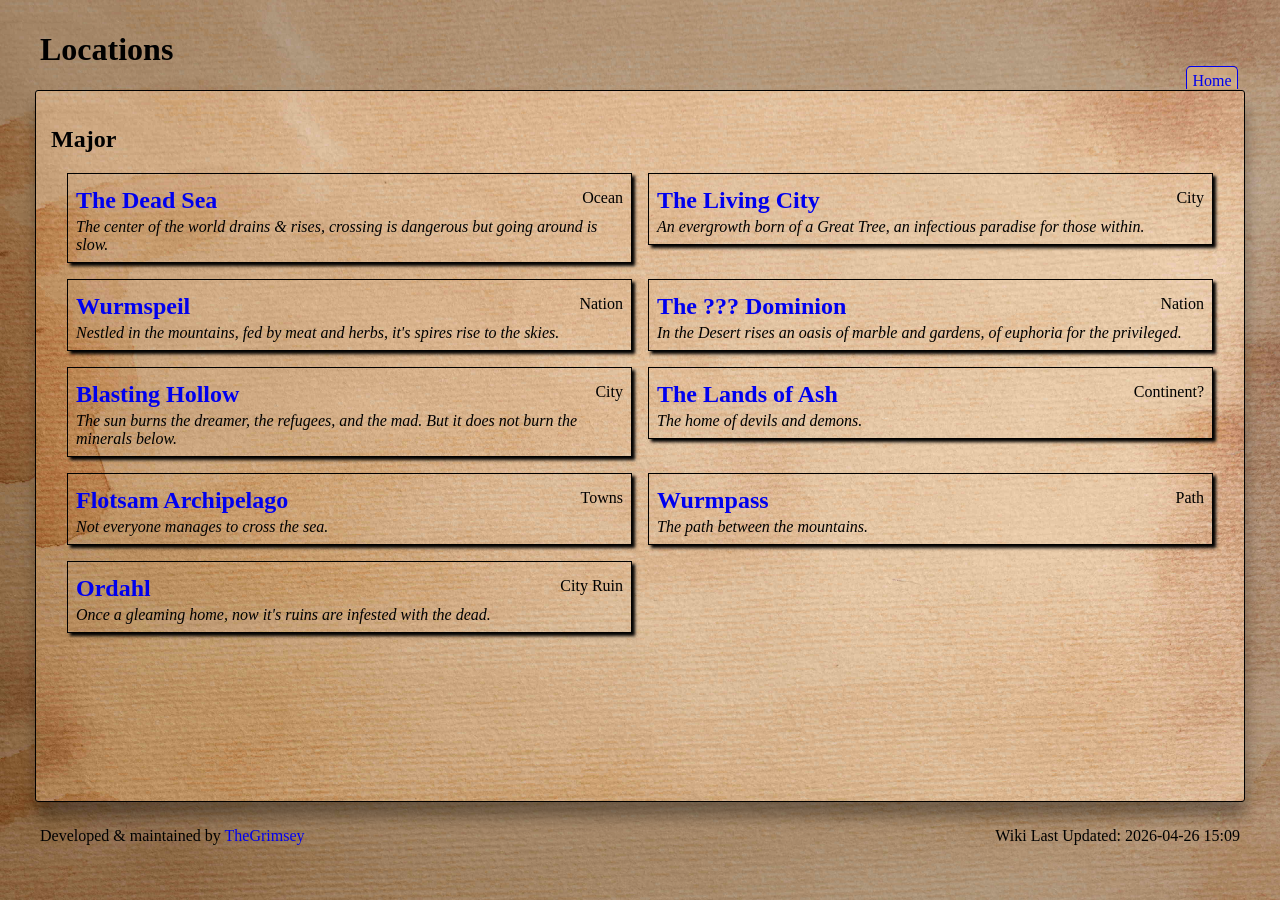
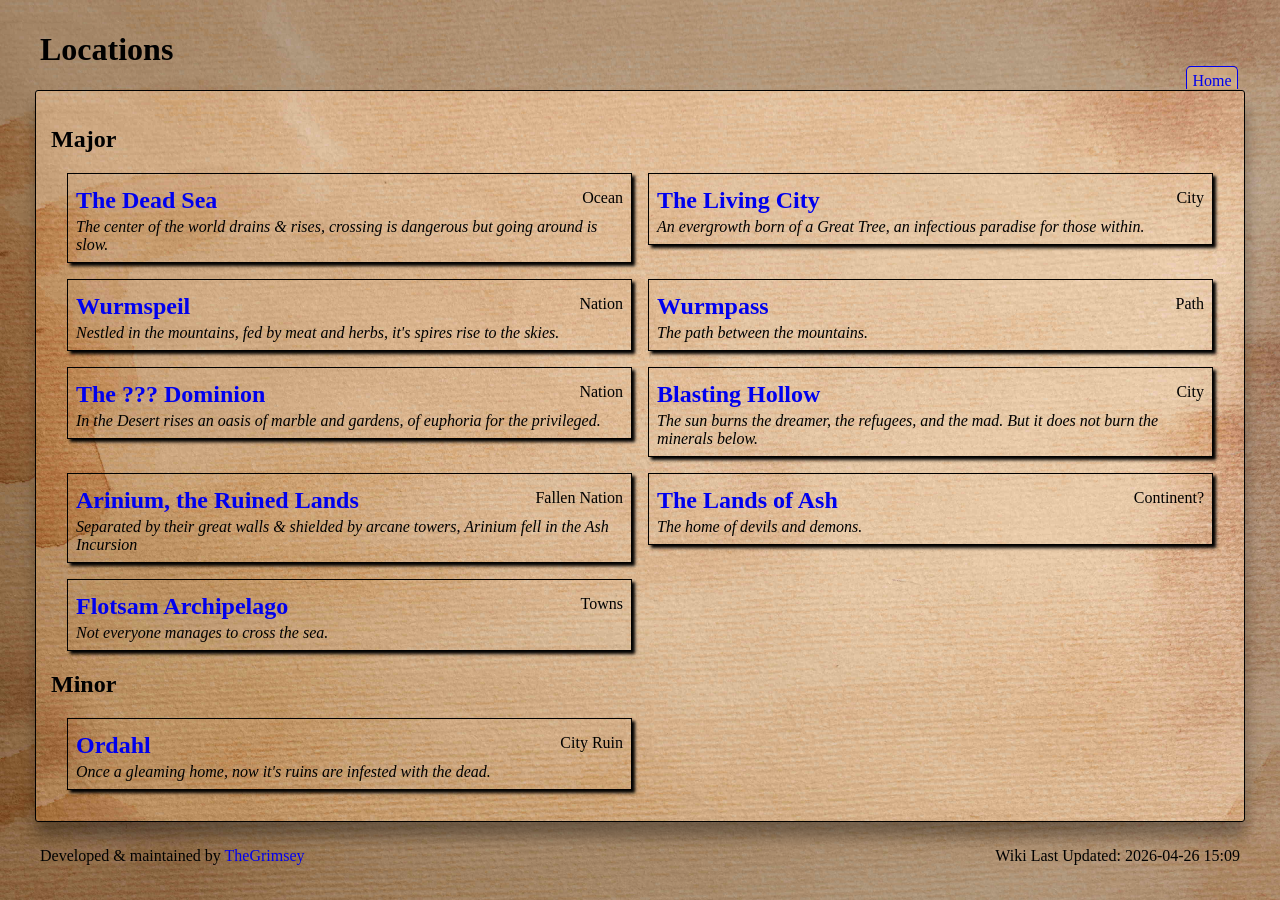
Before and after one commit to CyclicLight/cycliclight.github.io, a Jekyll site: the page built from locations/index.md, in a window 1280 px wide. Built offline with Jekyll 4.4.1, drawn with Linux system fonts in a browser that asks for light colours; some web fonts are replaced.

```diff
--- a/_data/concepts.json
+++ b/_data/concepts.json
@@ -40,5 +40,12 @@
     "short_desc": "In the night, they shine, the two sisters. One broken, the other vengeful.",
     "long_desc": "In the skies, hang two moons, or so it was. It is said that in battle amongst the gods, the younger moon <i>Silja</i> was shattered, her remains now rings around her sister.",
     "quote": "She is a caring one, her sister's shattering made her vengeful.."
+  },
+  {
+    "name": "Gems of Anathema",
+    "kind": "Arcane Artifact",
+    "short_desc": "Seven gems of great arcane power, previously used to shield Arinium",
+    "long_desc": "Supposedly created by the Archmages of Arinium, the Gems were a set of artifacts used in the Arcane Towers to shield the nation from outsiders. Many have theorized about their true power, origins, and whereabouts since. At least one gem is known to have found its way to the Archdevils of Ash.",
+    "quote": "Where they found them, we may never know but, those wards could have stood for eternity."
   }
 ]
--- /dev/null
+++ b/_data/events.json
@@ -0,0 +1,18 @@
+[
+  {
+    "name": "The War of the Divines",
+    "kind": "major",
+    "short_desc": "Upon a newborne world, gods battled, making time & beginnings.",
+    "long_desc": "In battles which cleaved celestials the gods did claim their places in the world. With blood and sacrifice, loss and gain, positions were claimed.",
+    "time": "Dawn of the World",
+    "position": "Material Plane"
+  },
+  {
+    "name": "Ashen Incursion",
+    "kind": "major",
+    "short_desc": "Facing destruction the Devils of the Ash Lands pierced the Planar Veil, merging the Material & Ash",
+    "long_desc": "After centuries of struggle, the Archdevils of the Ash Lands launchd an incursion into Arinium, taking control of the Seven Arcane Towers and summoning the Ash Lands to the Material Plane. This event directly led to the fall of Arinium & the disappearance of the Gems of Anathema.",
+    "time": "Ashen Era",
+    "position": "Arinium"
+  }
+]
--- a/_data/locations.json
+++ b/_data/locations.json
@@ -26,6 +26,14 @@
     "position": "North-West"
   },
   {
+    "name": "Wurmpass",
+    "short_desc": "The path between the mountains.",
+    "long_desc": "A dangerous road, leading to Wurmspiel and beyond. Tight passages, and unstable ground makes this road a deadly step for many a traveller.",
+    "kind": "major",
+    "classification": "Path",
+    "position": "West"
+  },
+  {
     "name": "The ??? Dominion",
     "short_desc": "In the Desert rises an oasis of marble and gardens, of euphoria for the privileged.",
     "long_desc": "The Dominion has ever been a force upon the sands, where great houses drive daggers held by \"indentured servants\" into each other. Though they may live long, they do not live cheap.",
@@ -41,6 +49,14 @@
     "vibe": "Steampunk Wild West",
     "classification": "City",
     "position": "South-East"
+  },
+  {
+    "name": "Arinium, the Ruined Lands",
+    "short_desc": "Separated by their great walls & shielded by arcane towers, Arinium fell in the Ash Incursion",
+    "long_desc": "The Dominion has ever been a force upon the sands, where great houses drive daggers held by \"indentured servants\" into each other. Though they may live long, they do not live cheap.",
+    "kind": "major",
+    "classification": "Fallen Nation",
+    "position": "East"
   },
   {
     "name": "The Lands of Ash",
@@ -60,18 +76,10 @@
     "position": "Center"
   },
   {
-    "name": "Wurmpass",
-    "short_desc": "The path between the mountains.",
-    "long_desc": "A dangerous road, leading to Wurmspiel and beyond. Tight passages, and unstable ground makes this road a deadly step for many a traveller.",
-    "kind": "major",
-    "classification": "Path",
-    "position": "West"
-  },
-  {
     "name": "Ordahl",
     "short_desc": "Once a gleaming home, now it's ruins are infested with the dead.",
     "long_desc": "Before the Bog Sickness, Ordahl was a major trade & mining hub. Much of it's riches still reamain within the walls, protected by the dead. Many have entered, few have left.",
-    "kind": "major",
+    "kind": "minor",
     "classification": "City Ruin",
     "position": "North"
   }
--- a/locations/index.md
+++ b/locations/index.md
@@ -30,3 +30,30 @@
     {% endif %}
     {% endfor %}
 </div>
+
+## Minor
+
+<div class="EntryGrid">
+    {% for location in site.data.locations %}
+    {% if location.kind == "minor" %}
+    <details>
+        <summary>
+            <div class="title">
+                <h2><a href="{{location.name | downcase | slugify}}">{{location.name}}</a></h2>
+                <p>{{location.classification}}</p>
+            </div>
+            <i>{{location.short_desc}}</i>
+        </summary>
+        <div style="display: flex; flex-direction: row; justify-content: space-between; width: 100%; padding: 8px; box-sizing: border-box;">
+            {% if location.vibe %}
+                <i class="tooltip">✨ {{location.vibe}}<span class="tooltiptext">Vibe</span></i>
+            {% else %}
+                <span></span>
+            {% endif %}
+            <i class="tooltip">🧭 {{location.position}}<span class="tooltiptext">Location</span></i>
+        </div>
+        <p>{{location.long_desc}}</p>
+    </details>
+    {% endif %}
+    {% endfor %}
+</div>
```
Also changed, not shown: _data/creatures.json (+9 -0 lines), creatures/index.md (+3 -0 lines), events/index.md (added, +32 -0 lines), index.md (+1 -0 lines).
